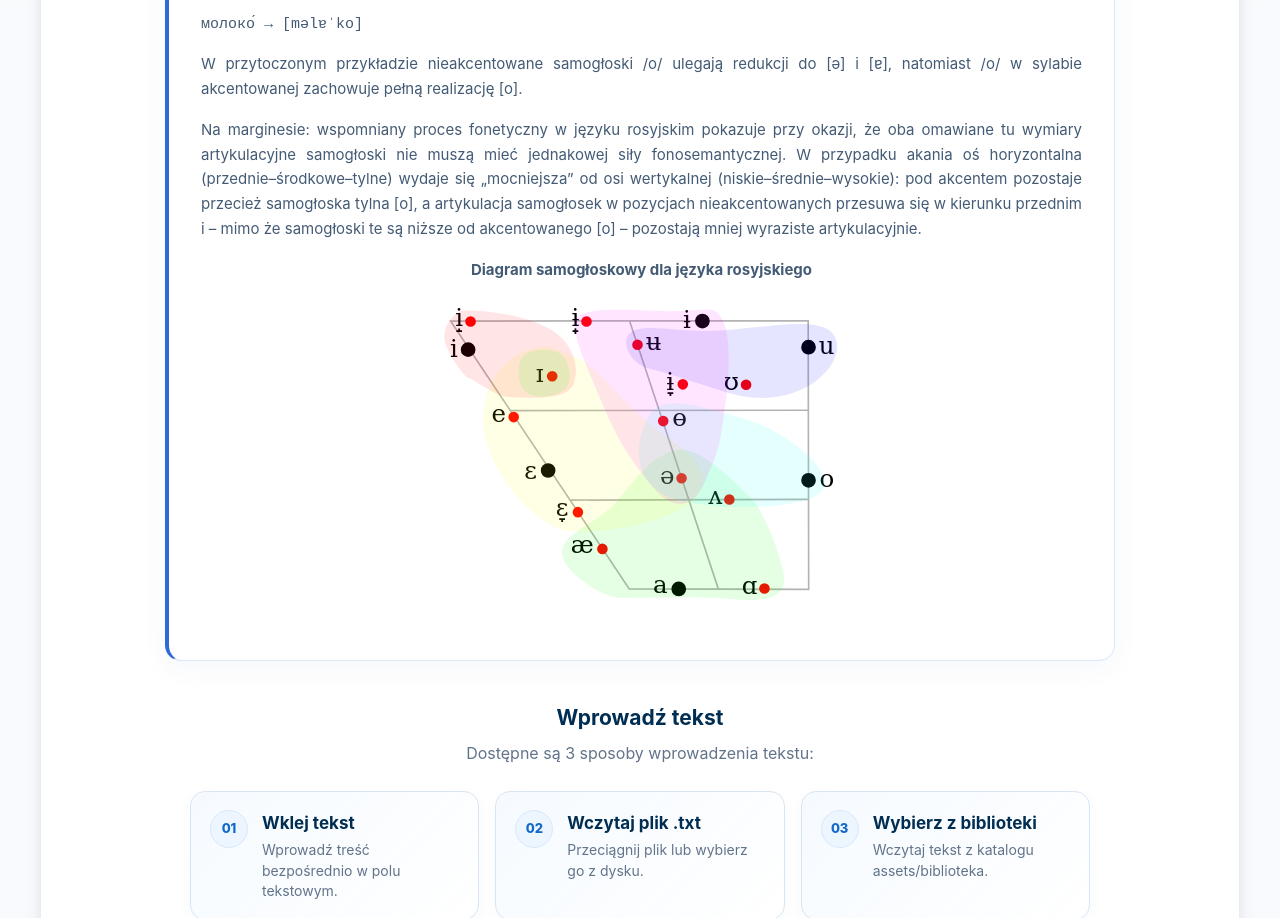
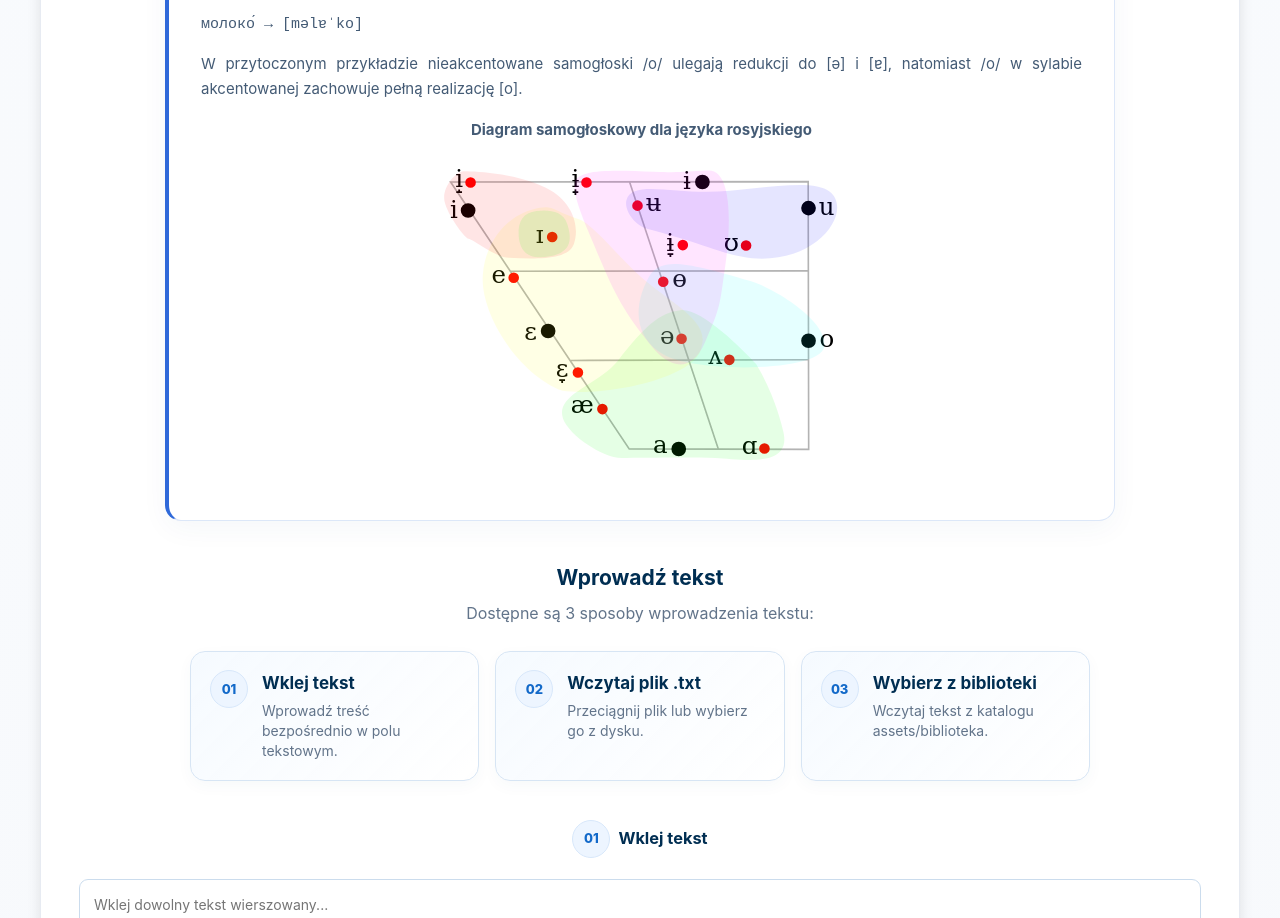
Before and after one commit to monwldsk/profil-foniczny-wersu, a plain HTML site: page index.html in a window 1280 px wide. Shown: the part 5755-6673 px from the top of the page. Drawn offline with nearby package versions, Linux system fonts and the light colour scheme.

Commit message:
chore: refine website copy

```diff
--- a/index.html
+++ b/index.html
@@ -1290,7 +1290,7 @@
           <p>W przytoczonym przykładzie nieakcentowane samogłoski /o/ ulegają redukcji do [ə] i [ɐ], natomiast /o/ w
             sylabie akcentowanej zachowuje pełną realizację [o].</p>
 
-          <p>Na marginesie: wspomniany proces fonetyczny w języku rosyjskim pokazuje przy okazji, że
+          <!-- <p>Na marginesie: wspomniany proces fonetyczny w języku rosyjskim pokazuje przy okazji, że
             oba omawiane tu wymiary artykulacyjne samogłoski nie muszą mieć jednakowej siły fonosemantycznej. W
             przypadku akania oś
             horyzontalna
@@ -1299,7 +1299,7 @@
             w
             kierunku przednim i – mimo że samogłoski te są niższe od akcentowanego [o] – pozostają mniej wyraziste
             artykulacyjnie.
-          </p>
+          </p> -->
           <div style="text-align: center;">
             <strong>Diagram samogłoskowy dla języka rosyjskiego</strong>
             <div class="vowel-map">
```
